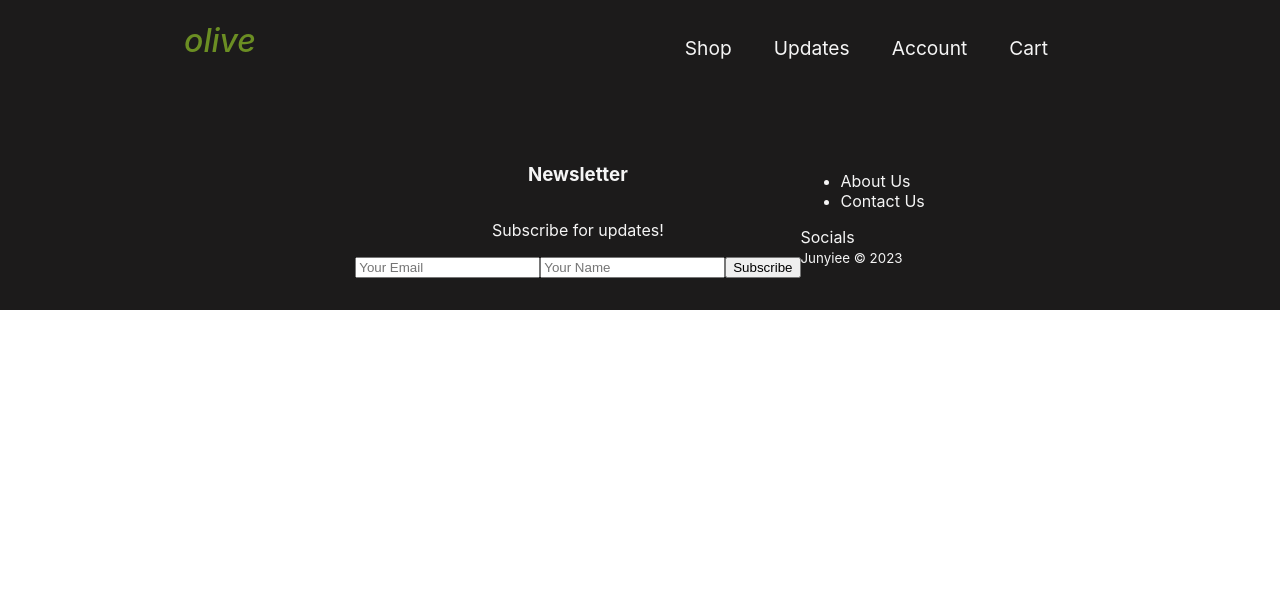
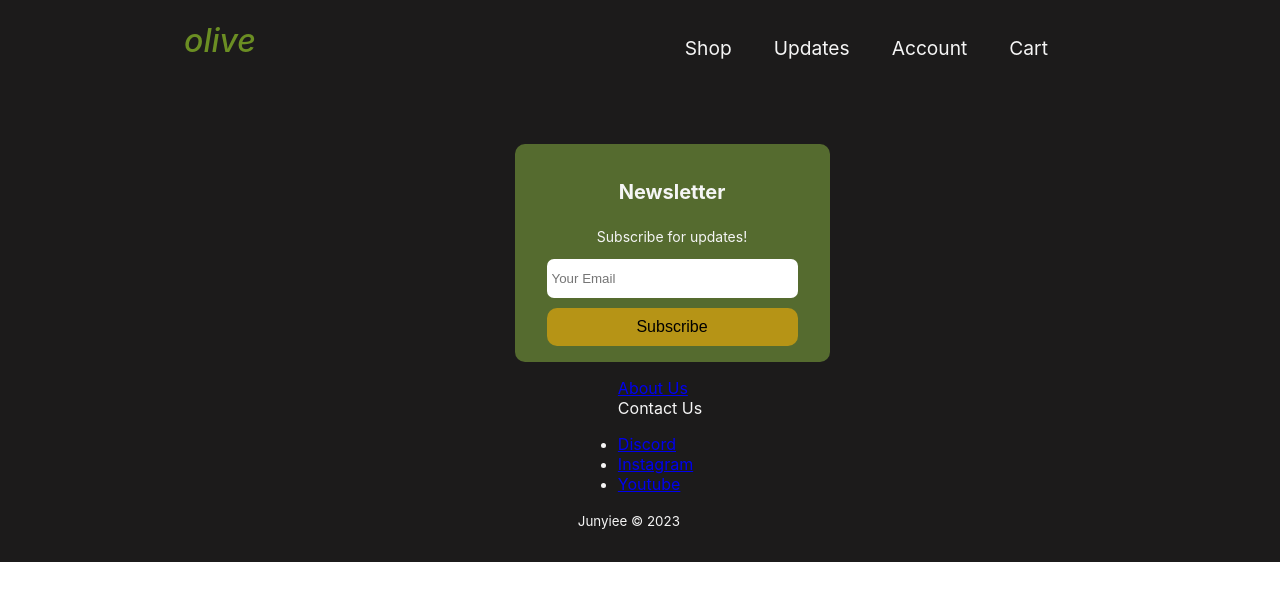
Before and after one commit to junyiee/kado, a React (Create React App) app: page / in a window 1280 px wide. Shown: the top 600 px of the page. Built offline with nearby package versions, Linux system fonts and the light colour scheme.

Commit message:
newsletter customization

```diff
--- a/src/components/Footer/Footer.css
+++ b/src/components/Footer/Footer.css
@@ -2,7 +2,7 @@
     background-color: rgb(28, 27, 27);
     padding: 4rem 0 2rem 0;
     display: flex;
-    flex-direction: rows;
+    flex-direction: column;
     justify-content: center;
     align-items: center;
     color: whitesmoke;
@@ -16,26 +16,42 @@
     text-align: center;
 }
 
-/* .contact-us {
-    display: flex;
-    flex-direction: column;
-    justify-content: center;
-    align-items: center;
-    text-align: center;
+.footer-form {
+    background-color: darkolivegreen;
+    display: grid;
+    padding: 2rem 3rem;
+    padding: 1rem 2rem;
+    margin: 0 auto;
+    border-radius: 10px;
+    width: 100%;
 }
 
-.socials {
-    display: flex;
-    flex-direction: column;
-    justify-content: center;
-    align-items: center;
-    text-align: center;
+.footer-form h3 {
+    margin-bottom: 10px;
+    font-size: 20px;
 }
 
-.copyright {
-    display: flex;
-    flex-direction: column;
-    justify-content: center;
-    align-items: center;
-    text-align: center;
-} */
+.footer-form p {
+    margin-bottom: 14px;
+    font-size: 14px;
+}
+
+.form-input {
+    margin-bottom: 10px;
+    padding: 12px 5px;
+    border: none;
+    border-radius: 7px;
+}
+
+button {
+    background-color: #b69416;
+    padding: 10px 0;
+    border: none;
+    border-radius: 10px;
+    font-size: 16px;
+    cursor: pointer;
+}
+
+.footer-list {
+    list-style: none;
+}
--- a/src/components/Footer/Footer.js
+++ b/src/components/Footer/Footer.js
@@ -1,36 +1,45 @@
 import React from 'react'
 import './Footer.css'
+import { Link } from 'react-router-dom'
 
 function Footer() {
     return (
         <footer>
             <div className='footer-container'>
                 <section className='newsletter'>
+                    <form className='footer-form'>
                         <h3>Newsletter</h3>
                         <p>Subscribe for updates!</p>
-                    <div className='footer-form'>
-                        <form>
                         <input
+                            className='form-input'
                             type='email'
                             name='email'
                             placeholder='Your Email'
                         />
-                            <input
-                                type='text'
-                                name='name'
-                                placeholder='Your Name'
-                            />
                         <button type='submit'>Subscribe</button>
                     </form>
-                    </div>
                 </section>
                 <div>
-                    <ul>
-                        <li>About Us</li>
-                        <li>Contact Us</li>
+                    <ul className='footer-list'>
+                        <li>
+                            <Link to='/' className='footer-links'>About Us</Link>
+                        </li>
+                        <li>
+                            Contact Us
+                        </li>
                     </ul>
                     <section className='socials'>
-                        Socials
+                        <ul className='socials-list'>
+                            <li className='socials-item'>
+                                <Link to='/' className='socials-links'>Discord</Link>
+                            </li>
+                            <li className='socials-item'>
+                                <Link to='/' className='socials-links'>Instagram</Link>
+                            </li>
+                            <li className='socials-item'>
+                                <Link to='/' className='socials-links'>Youtube</Link>
+                            </li>
+                        </ul>
                     </section>
                     <small>Junyiee &copy; 2023</small>
                 </div>
```
Lines whose indentation alone changed are shown as unchanged.
